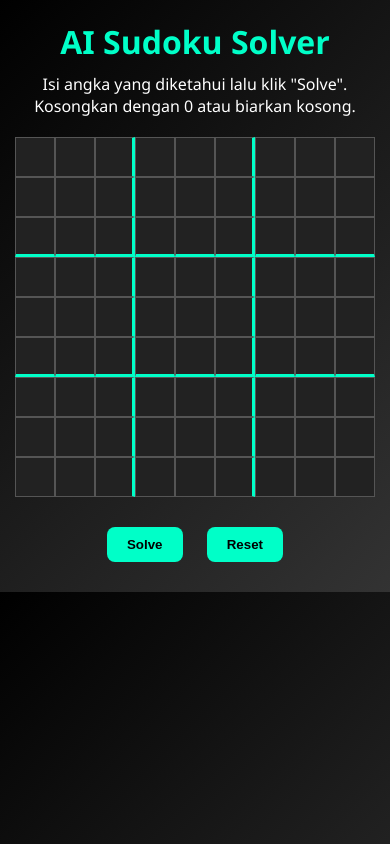
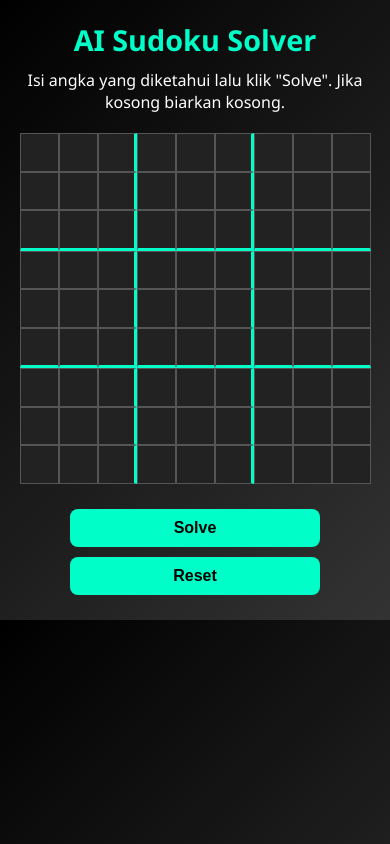
Before and after one commit to Rii02/AI-Sudoku-Solver, a plain HTML site: page index.html in a window 390 px wide. Drawn offline with Linux system fonts and the light colour scheme.

Commit message:
Perbaikan Input

```diff
--- a/index.html
+++ b/index.html
@@ -1,7 +1,8 @@
 <!DOCTYPE html>
 <html lang="en">
 <head>
-  <meta charset="UTF-8">
+  <meta charset="UTF-8" />
+  <meta name="viewport" content="width=device-width, initial-scale=1.0" />
   <title>AI Sudoku Solver</title>
   <style>
     * {
@@ -19,24 +20,28 @@
     }
 
     h1 {
-      font-size: 2em;
+      font-size: 2.5rem;
       margin-bottom: 10px;
       color: #00ffc8;
     }
 
+    p {
+      margin-bottom: 20px;
+      font-size: 1rem;
+    }
+
     .grid {
       display: grid;
-      grid-template-columns: repeat(9, 40px);
-      grid-template-rows: repeat(9, 40px);
-      justify-content: center;
-      margin: 20px auto;
-      /* border: 3px solid #00ffc8; <-- dihapus */
+      grid-template-columns: repeat(9, 1fr);
+      width: min(90vmin, 90vw, 360px);
+      aspect-ratio: 1 / 1;
+      margin: 0 auto 20px;
     }
 
     .cell {
-      width: 40px;
-      height: 40px;
-      font-size: 18px;
+      width: 100%;
+      height: 100%;
+      font-size: clamp(16px, 2vmin, 24px);
       text-align: center;
       border: 1px solid #555;
       background-color: #222;
@@ -57,24 +62,41 @@
 
     button {
       padding: 10px 20px;
-      margin: 10px;
+      margin: 5px;
       background-color: #00ffc8;
       color: #000;
       border: none;
       cursor: pointer;
       border-radius: 8px;
       font-weight: bold;
+      font-size: 1rem;
     }
 
     button:hover {
       background-color: #00bfa6;
+    }
+
+    @media (max-width: 500px) {
+      h1 {
+        font-size: 1.8rem;
+      }
+
+      .cell {
+        font-size: clamp(20px, 4.5vmin, 28px);
+      }
+
+      button {
+        width: 80%;
+        max-width: 250px;
+        font-size: 1rem;
+      }
     }
   </style>
 </head>
 <body>
 
   <h1>AI Sudoku Solver</h1>
-  <p>Isi angka yang diketahui lalu klik "Solve". Kosongkan dengan 0 atau biarkan kosong.</p>
+  <p>Isi angka yang diketahui lalu klik "Solve". Jika kosong biarkan kosong.</p>
   <div class="grid" id="sudokuGrid"></div>
   <button onclick="solveSudoku()">Solve</button>
   <button onclick="resetGrid()">Reset</button>
--- a/script.js
+++ b/script.js
@@ -21,6 +21,15 @@ for (let i = 0; i < 81; i++) {
   input.min = 1;
   input.max = 9;
   input.value = '';
+
+  // Validasi agar hanya 1 digit angka 1-9
+  input.addEventListener('input', () => {
+    input.value = input.value.replace(/[^1-9]/g, '');
+    if (input.value.length > 1) {
+      input.value = input.value[0];
+    }
+  });
+
   cells.push(input);
   gridContainer.appendChild(input);
 }
```
